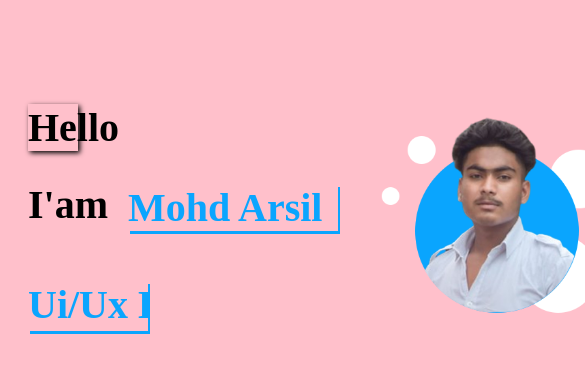
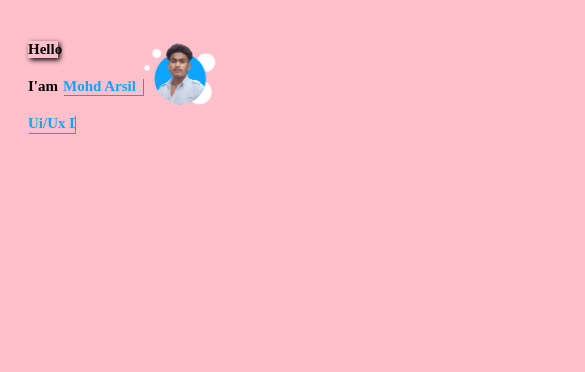
Before and after one commit to Arsil2024/bg, a plain HTML site: page index.html in a window 390 px wide. Shown: the top 372 px of the page, 585 px wide, since content can reach past the window. Drawn offline with Linux system fonts and the light colour scheme.

Commit message:
Add files via upload

```diff
--- a/arsil2.css
+++ b/arsil2.css
@@ -1,5 +1,5 @@
 body{
-    background-image:url("images/bg.jpg");
+    background-image:url("Images/bg.jpg");
     background-repeat:  no-repeat;
     background-size:300%;
 
@@ -37,47 +37,47 @@ body{
 
   #img
   {
-  width:800px;
-  margin-top:-100px;
-  margin-left:120px;
+  width:250px;
+  margin-top:-30px;
+  margin-left:57px;
   animation:zoomout 2s ease-out;
   }
   #a
   {
-  font-size:40px;
-  width:100px;
+  font-size:15px;
+  width:60px;
   box-shadow:2px 2px 5px  black;
   margin-left:20px;
-  margin-top:-350px;
+  margin-top:-110px;
 
   animation:typin 2s steps(20) infinite alternate-reverse;
   }
   #b
   {
-  font-size:40px;
-  margin-top:30px;
+  font-size:15px;
+  margin-top:20px;
   margin-left:20px;
   animation:fromtop 2s,zoomout 2s ease-out;
   }
   #c
   {
-  font-size:40px;
+  font-size:15px;
   color:#0aa5fe;
-  margin-left:120px;
-  margin-top:-70px;
-  box-shadow:2px 3px;
-  width:210px;
+  margin-left:55px;
+  margin-top:-27px;
+  box-shadow:1px 1px;
+  width:80px;
   animation:fromtop 3s,zoomout s ease-out;
   }
   #d
   {
   margin-left:20px;
-  font-size:40px;
-  margin-top:50px;
+  font-size:15px;
+  margin-top:20px;
   color:#0aa5fe;
-  box-shadow:2px 3px;
-  width:300px;
-  height:50px;
+  box-shadow:1px 1px;
+  width:120px;
+  height:18px;
   text-wrap:nowrap;
   overflow:hidden;
   animation:typing 4s steps(20) infinite;
```
Also changed, not shown: index2.html (added, +22 -0 lines).
